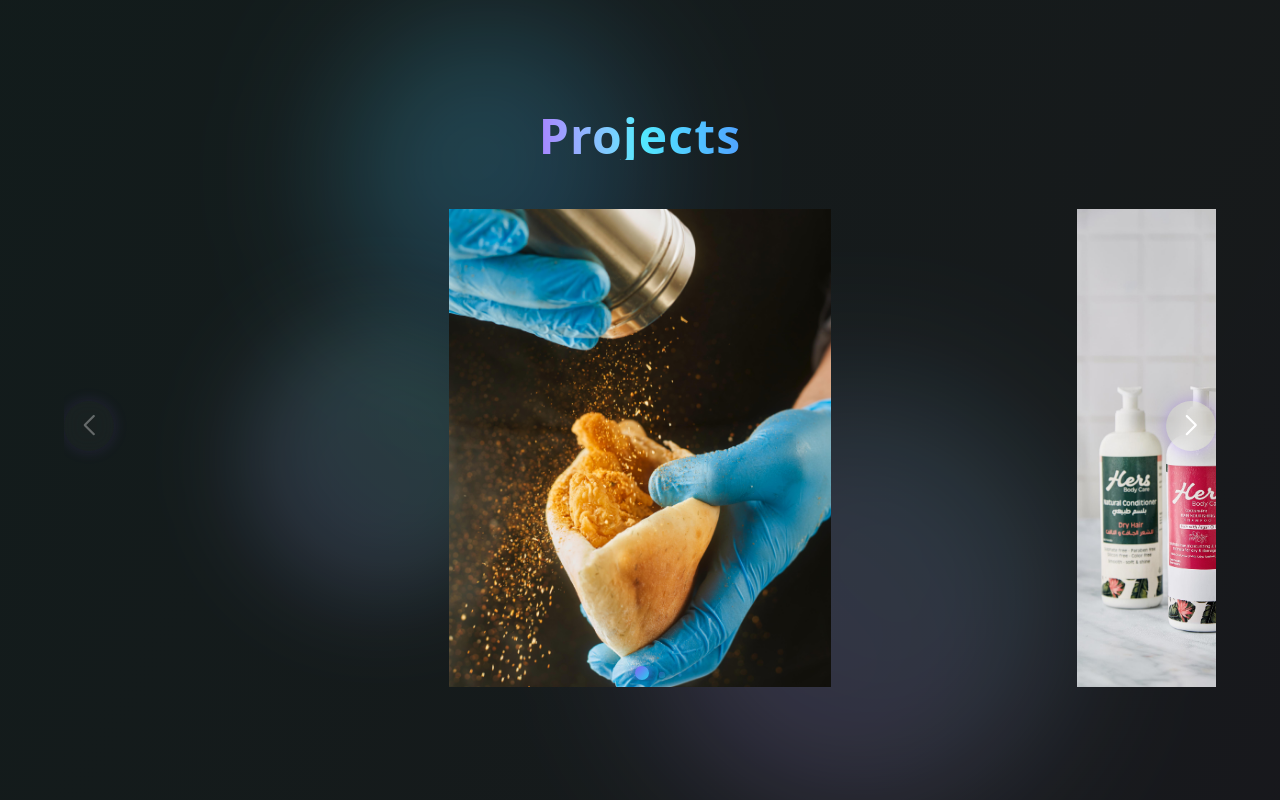
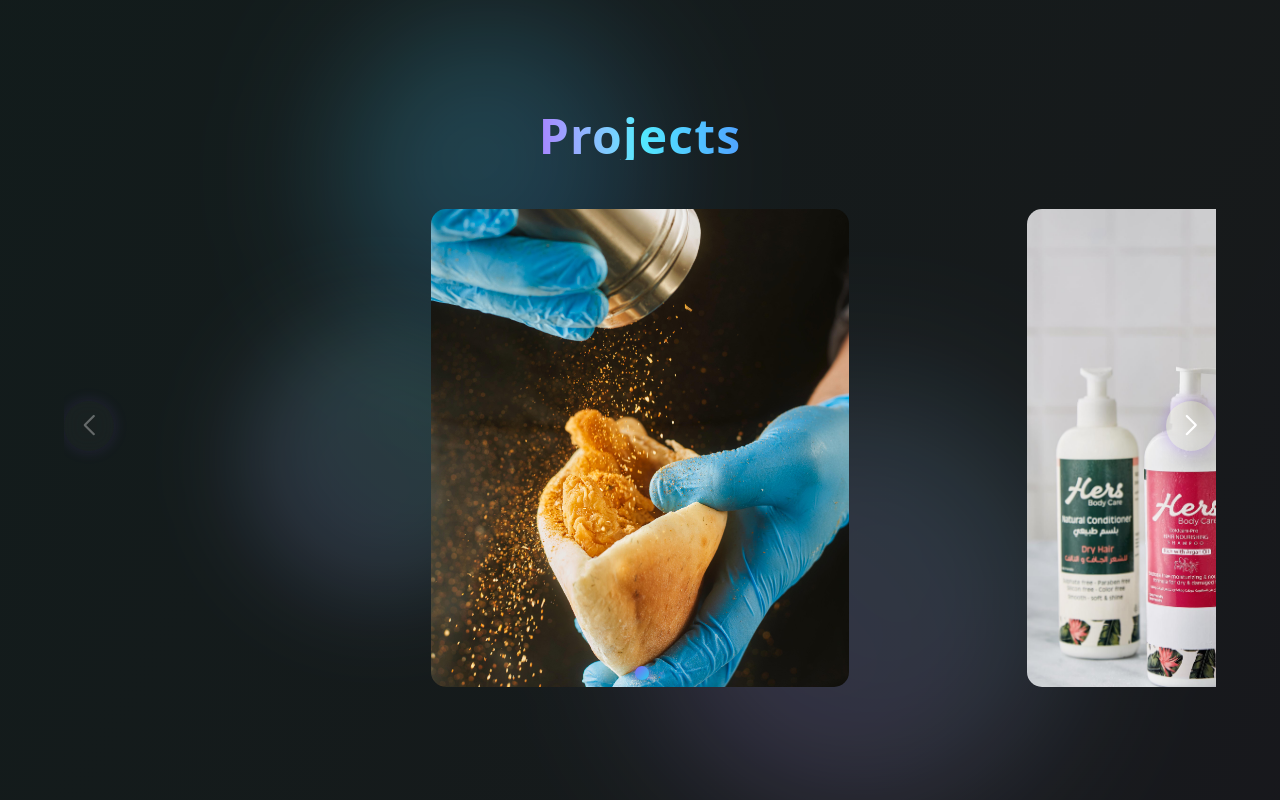
Before and after one commit to youssefshoukry1/Marco-portfolio, a Next.js app: page / in a window 1280 px wide. Shown: the part 800-1600 px from the top of the page. Built offline with nearby package versions, Linux system fonts and the light colour scheme.

Commit message:
update project

```diff
--- a/src/app/Projects/page.tsx
+++ b/src/app/Projects/page.tsx
@@ -18,8 +18,6 @@ const projects = [
         { img: "/img (13).webp" },
           { img: "/img (2).webp" },
             { img: "/img (11).webp" },
-              { img: "/img (11).webp" },
-
   { img: "/img (4).webp" },
   { img: "/img (5).webp" },
   { img: "/img (6).webp" },
@@ -116,12 +114,15 @@ export default function Projects() {
               viewport={{ once: true }}
               className="relative group w-[260px] h-[320px] sm:w-[300px] sm:h-[360px] md:w-[420px] md:h-[480px] mx-auto flex items-center justify-center rounded-2xl overflow-hidden border border-transparent  hover:from-violet-500/20 hover:to-cyan-500/20 transition-all duration-500"
             >
-              <Image
-                src={card.img}
-                alt={`Project ${index}`}
-                fill
-                className="object-contain w-full h-full rounded-2xl transition-transform duration-500 group-hover:scale-105"
-              />
+            <Image
+  src={card.img}
+  alt={`Project ${index}`}
+  width={420}
+  height={480}
+
+  className="object-contain rounded-2xl transition-transform duration-500 group-hover:scale-105"
+/>
+
             </motion.div>
           </SwiperSlide>
         ))}
```
